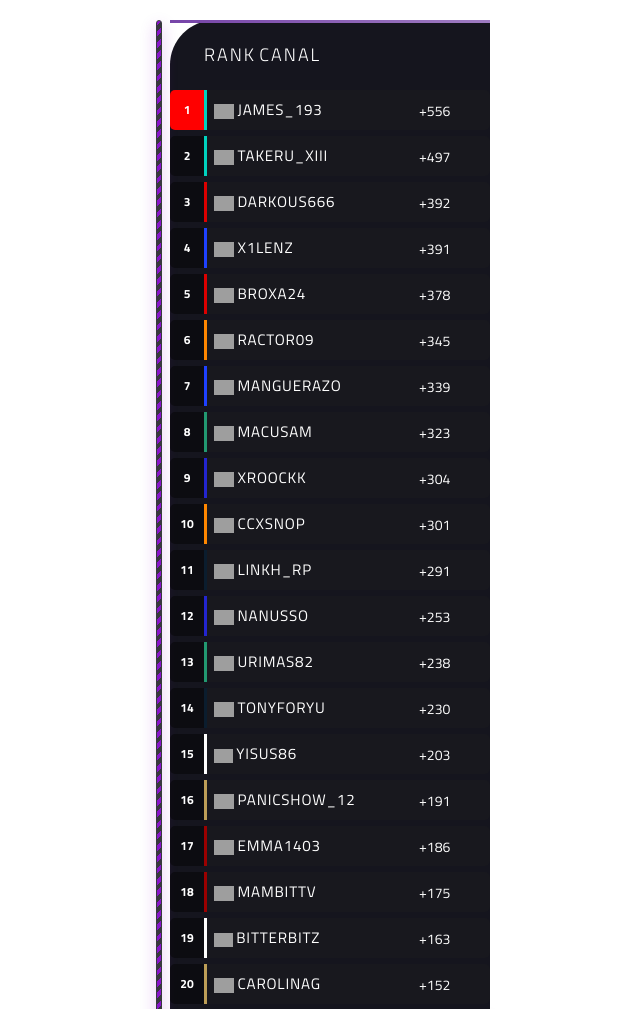
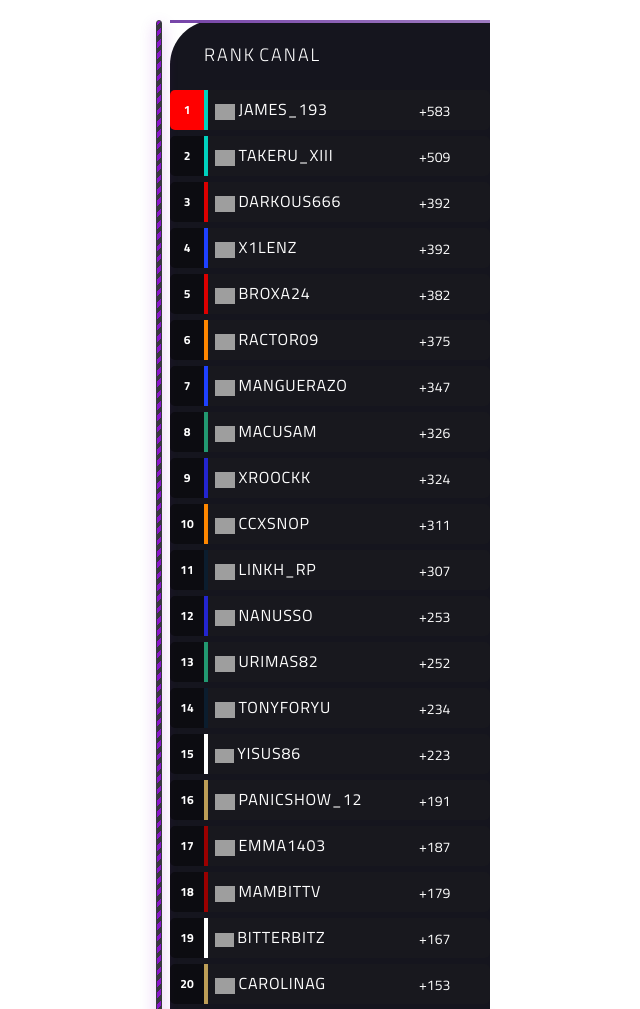
Before and after one commit to PCSolucion/leaderboards_f1, a plain HTML site: page index.html in a window 1280 px wide. Shown: the top 1009 px of the page, without its empty margins (310-950 px from the left). Drawn offline with nearby package versions, Linux system fonts and the light colour scheme; grey boxes are pictures that could not be loaded.

Commit message:
Rank Mayo 2025

```diff
--- a/script.js
+++ b/script.js
@@ -19,13 +19,13 @@ const leaderboard = [
   {
     name: 'JAMES_193',
     team: 'mercedes',
-    gap: '+556',
+    gap: '+583',
     posicion: 1
   },
   {
     name: 'TAKERU_XIII',
     team: 'mercedes',
-    gap: '+497',
+    gap: '+509',
     posicion: 1
   },
   {
@@ -37,51 +37,50 @@ const leaderboard = [
   {
     name: 'X1LENZ',
     team: 'red bull',
-    gap: '+391',
+    gap: '+392',
     posicion: 1
   },
   {
     name: 'BROXA24',
     team: 'ferrari',
-    gap: '+378',
+    gap: '+382',
     posicion: 1
   },
   {
     name: 'RACTOR09',
     team: 'mclaren',
-    gap: '+345',
+    gap: '+375',
     posicion: 2
   },
   {
     name: 'MANGUERAZO',
     team: 'red bull',
-    gap: '+339',
+    gap: '+347',
     posicion: 1
   },
-
   {
     name: 'MACUSAM',
     team: 'astonmartin',
-    gap: '+323',
+    gap: '+326',
     posicion: 3
   },
   {
     name: 'XROOCKK',
     team: 'toroRosso',
-    gap: '+304',
+    gap: '+324',
     posicion: 1
   },
   {
     name: 'CCXSNOP',
     team: 'mclaren',
-    gap: '+301',
+    gap: '+311',
     posicion: 1
   },
 
   {
     name: 'LINKH_RP',
     team: 'alpine',
-    gap: '+291',
+    gap: '+307',
     posicion: 1
   },
   {
@@ -93,19 +92,19 @@ const leaderboard = [
   {
     name: 'URIMAS82',
     team: 'astonmartin',
-    gap: '+238',
+    gap: '+252',
     posicion: 1
   },
   {
     name: 'TONYFORYU',
     team: 'alpine',
-    gap: '+230',
+    gap: '+234',
     posicion: 1
   },
   {
     name: 'YISUS86',
     team: 'williams',
-    gap: '+203',
+    gap: '+223',
     posicion: 1
   },
   {
@@ -117,25 +116,25 @@ const leaderboard = [
   {
     name: 'EMMA1403',
     team: 'alfaRomeo',
-    gap: '+186',
+    gap: '+187',
     posicion: 1
   },
   {
     name: 'MAMBITTV',
     team: 'alfaRomeo',
-    gap: '+175',
+    gap: '+179',
     posicion: 1
   },
   {
     name: 'BITTERBITZ',
     team: 'williams',
-    gap: '+163',
+    gap: '+167',
     posicion: 1
   },
   {
     name: 'CAROLINAG',
     team: 'haas',
-    gap: '+152',
+    gap: '+153',
     posicion: 1
   }
 ];
@@ -221,7 +220,7 @@ drivers
   })
   .style('border-left', ({team}) => {
     const color = team.split(' ').map((word, index) => index > 0 ? `${word[0].toUpperCase()}${word.slice(1)}` : `${word}`).join('');
-    return `3px solid ${colors[color]}`;
+    return `4px solid ${colors[color]}`;
   })
   .style('padding-left', '0px')
   .style('background-color', 'rgba(30, 30, 30, 0.3)')
--- a/style.css
+++ b/style.css
@@ -227,7 +227,7 @@ table td.position {
 /* estilo para la celda con el conductor, separando el nombre y el equipo */
 table td.driver {
   padding-left: 0.5rem;
-  font-size: 0.95rem;
+  font-size: 16px;
   letter-spacing: 0.05rem;
   transition: all 0.3s ease;
   width: 60%; /* Aumentar el ancho proporcional para que el nombre ocupe más espacio */
```
